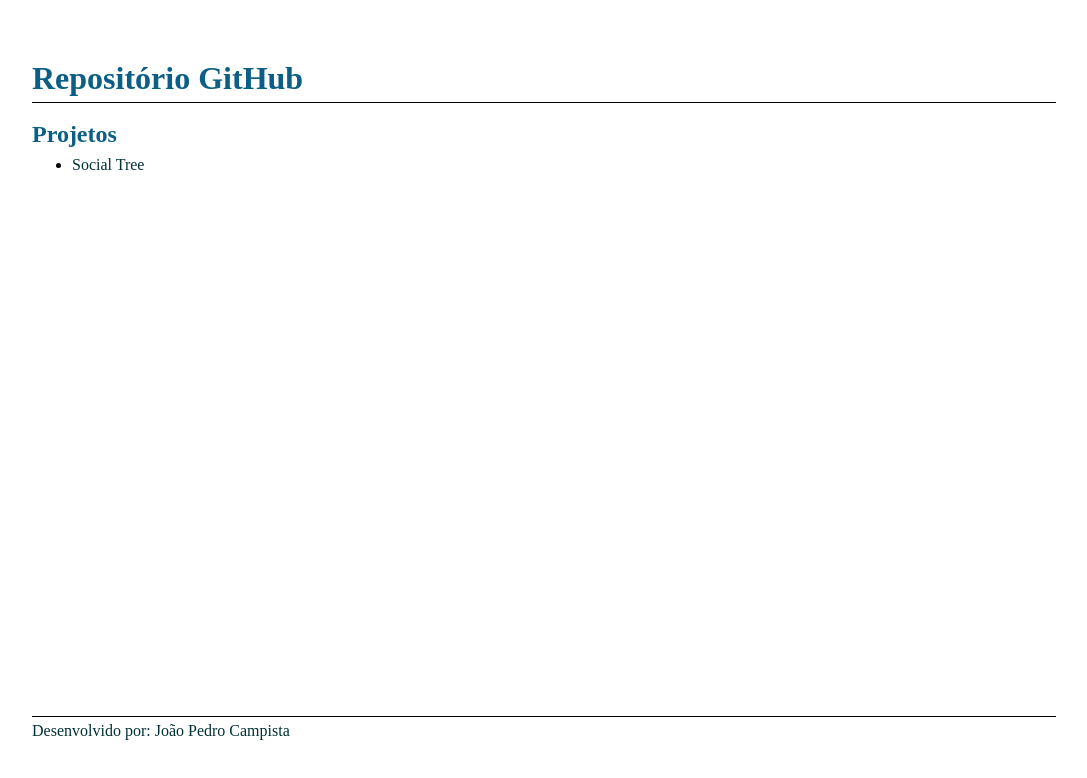
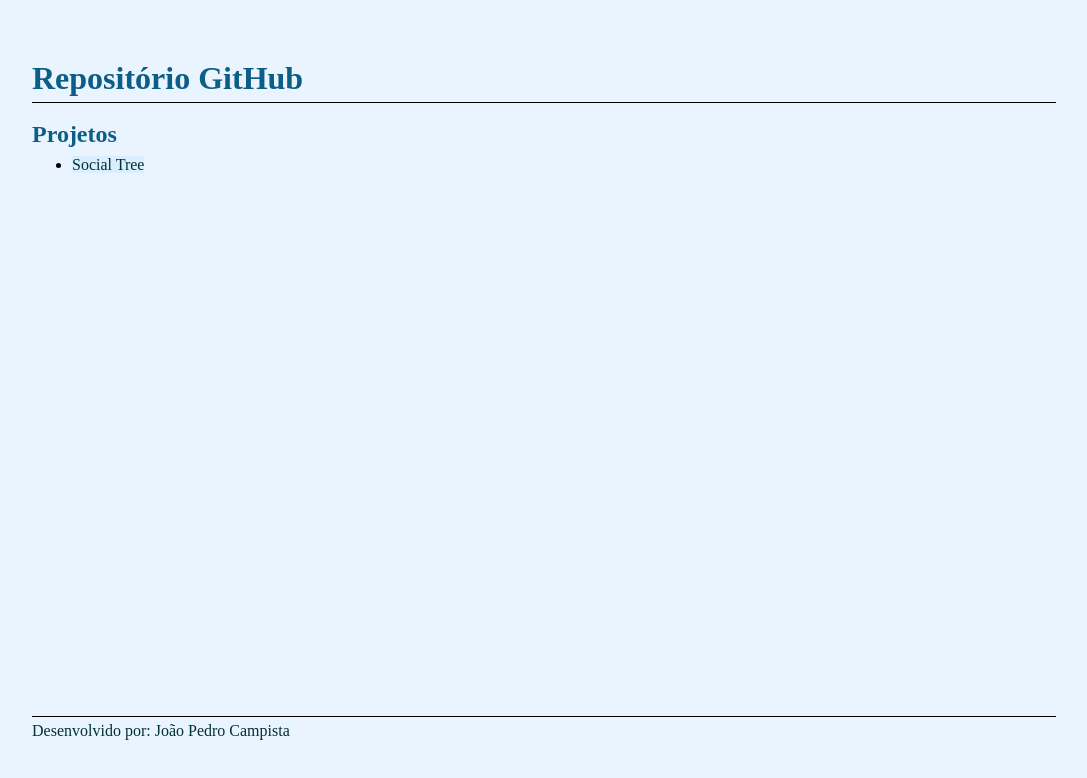
Before and after one commit to Joao-ZenusZ/DiscoverRS, a plain HTML site: page index.html in a window 1280 px wide. In both pictures the pointer is over the link "Social Tree". Shown: the whole page, without its empty margins (96-1183 px from the left). Drawn offline with Linux system fonts and the light colour scheme.

Commit message:
Update Final Tela Inicial

```diff
--- a/css.css
+++ b/css.css
@@ -1,6 +1,7 @@
 * {
     margin: 0;
     box-sizing: border-box;
+    background-color: rgb(234, 244, 255);
     /*border: 1px solid red; */
 }
 body {
@@ -40,3 +41,6 @@ p {
     border-top: 1px solid black;
     padding-top: 5px;
 }
+a:hover {
+    background-color: rgb(219, 238, 255);
+}
```
